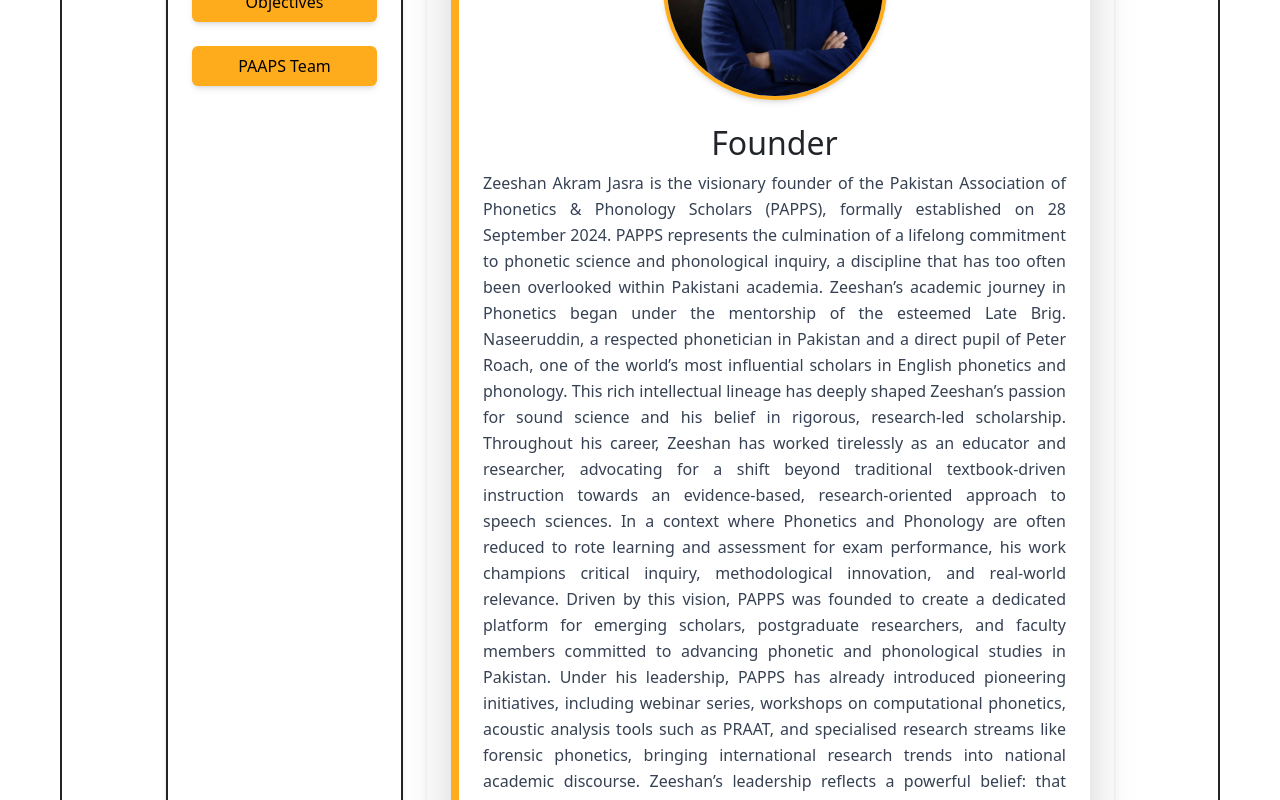
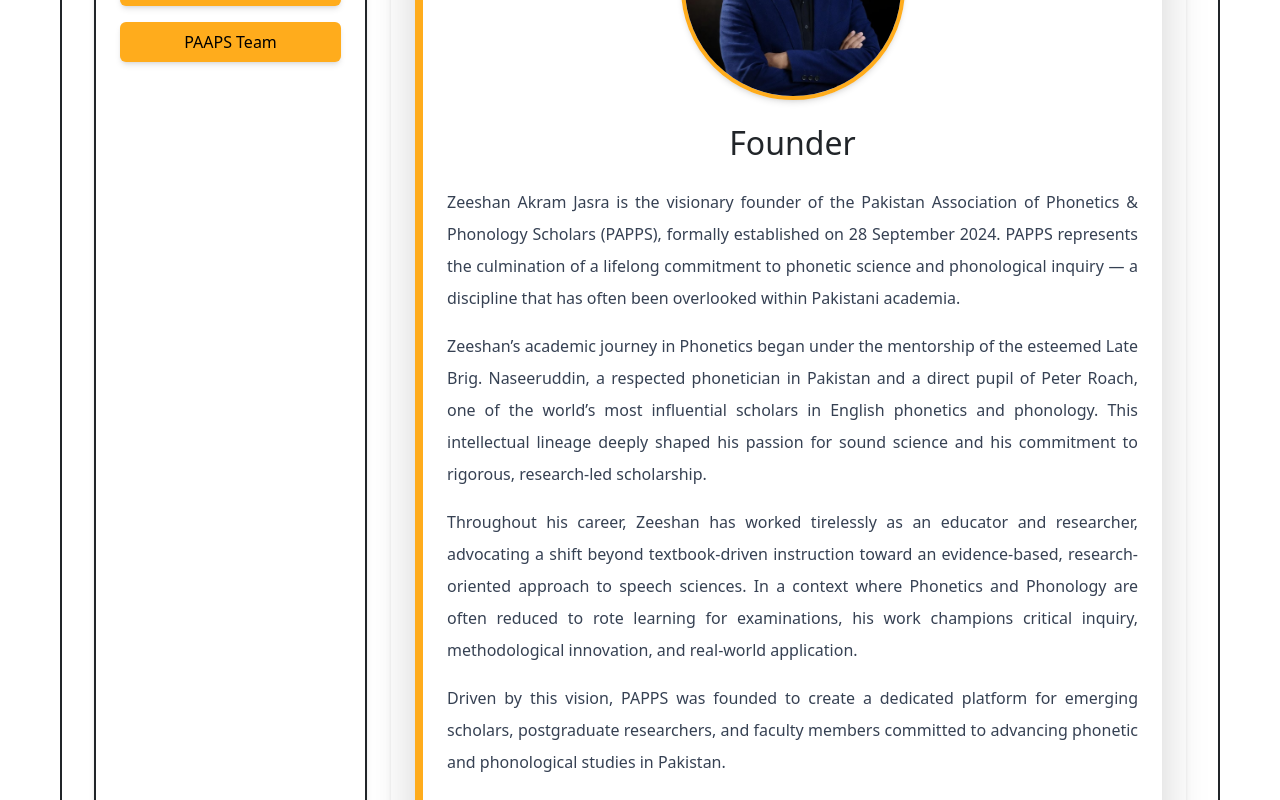
Before and after one commit to PAPPS1/PAPPS, a React (Vite) app: page /about/founder in a window 1280 px wide. Shown: the part 600-1400 px from the top of the page. Built offline with nearby package versions, Linux system fonts and the light colour scheme.

Commit message:
Improved mobile responsiveness and UI fixes

```diff
--- a/src/Components/Pages/About.jsx
+++ b/src/Components/Pages/About.jsx
@@ -3,14 +3,18 @@
 
 const About = () => {
   return (
-    <div className="h-auto px-20 py-2 border-2 flex flex-col gap-10">
-      <span className="text-2xl font-extrabold text-gray-500 border-b-8 py-3">
+    <div className="h-auto px-4 sm:px-8 md:px-12 xl:px-20 py-4 sm:py-6 border-2 flex flex-col gap-6 sm:gap-10">
+      <span className="text-xl sm:text-2xl font-extrabold text-gray-500 border-b-4 sm:border-b-8 py-3">
         About
       </span>
 
-      <div className="flex flex-col xl:flex-row gap-6 p-6 max-w-7xl mx-auto">
+      <div className="flex flex-col xl:flex-row gap-6 p-2 sm:p-4 xl:p-6 max-w-7xl mx-auto w-full">
         {/* SIDEBAR */}
-        <div className="shrink-0 w-full xl:w-1/4 bg-white border-2 rounded-xl p-6 flex flex-wrap xl:flex-col gap-4 shadow-md">
+        <div
+          className="w-full xl:w-1/4 bg-white border-2 rounded-xl p-4 sm:p-6
+                        flex flex-col sm:flex-row xl:flex-col
+                        gap-3 sm:gap-4 shadow-md"
+        >
           {[
             { to: "history", label: "History" },
             { to: "founder", label: "Founder" },
@@ -20,9 +24,17 @@
             <Link
               key={link.to}
               to={link.to}
-              className="w-full no-underline! text-center px-6 py-2 rounded-md bg-[#FFAC1C] text-black font-medium shadow-md transition-all duration-200 ease-in-out
-                  hover:bg-white hover:text-[#FFAC1C] hover:shadow-lg active:scale-95 active:shadow-sm
-                  focus:outline-none focus:ring-2 focus:ring-[#FFAC1C]/50"
+              className="
+                w-full sm:flex-1 xl:flex-none
+                no-underline! text-center
+                px-4 sm:px-6 py-2
+                rounded-md
+                bg-[#FFAC1C] text-black font-medium shadow-md
+                transition-all duration-200 ease-in-out
+                hover:bg-white hover:text-[#FFAC1C] hover:shadow-lg
+                active:scale-95 active:shadow-sm
+                focus:outline-none focus:ring-2 focus:ring-[#FFAC1C]/50
+              "
             >
               {link.label}
             </Link>
@@ -30,7 +42,7 @@
         </div>
 
         {/* CONTENT */}
-        <div className="flex-1 bg-white rounded-xl p-6 shadow-md min-h-75">
+        <div className="flex-1 bg-white rounded-xl p-4 sm:p-6 shadow-md min-h-[250px] sm:min-h-[300px]">
           <Outlet />
         </div>
       </div>
--- a/src/Components/Pages/SubPages/AboutFounder.jsx
+++ b/src/Components/Pages/SubPages/AboutFounder.jsx
@@ -5,83 +5,111 @@
 
 const AboutFounder = () => {
   return (
-    <div className="max-w-4xl mx-auto p-6 bg-white rounded-xl shadow-lg border-l-8 border-[#FFAC1C]">
+    <div
+      className="max-w-4xl
+                    mx-auto
+                    px-4 sm:px-6
+                    py-6
+                    bg-white
+                    rounded-xl
+                    shadow-lg
+                    border-l-4 sm:border-l-8
+                    border-[#FFAC1C]"
+    >
       {/* Founder Image */}
       <div className="flex justify-center mb-6">
         <img
-          src="/assets/founder.jpeg" // <-- replace with actual image path or URL
+          src="/assets/founder.jpeg"
           alt="Founder Zeeshan Akram Jasra"
-          className="w-48 h-48 md:w-56 md:h-56 rounded-full object-cover border-4 border-[#FFAC1C] shadow-md"
+          className="w-32 h-32 sm:w-48 sm:h-48 md:w-56 md:h-56
+                     rounded-full
+                     object-cover
+                     border-4
+                     border-[#FFAC1C]
+                     shadow-md"
         />
       </div>
 
       {/* Header */}
-      <h2 className="text-3xl md:text-4xl font-extrabold text-[#FFAC1C] mb-6 text-center">
+      <h2
+        className="text-xl sm:text-3xl md:text-4xl
+                     font-extrabold
+                     text-[#FFAC1C]
+                     mb-4 sm:mb-6
+                     text-center"
+      >
         Founder
       </h2>
 
       {/* Content */}
-      <p className="text-gray-700 text-justify leading-relaxed space-y-4">
-        Zeeshan Akram Jasra is the visionary founder of the Pakistan Association
-        of Phonetics & Phonology Scholars (PAPPS), formally established on 28
-        September 2024. PAPPS represents the culmination of a lifelong
-        commitment to phonetic science and phonological inquiry, a discipline
-        that has too often been overlooked within Pakistani academia. Zeeshan’s
-        academic journey in Phonetics began under the mentorship of the esteemed
-        Late Brig. Naseeruddin, a respected phonetician in Pakistan and a direct
-        pupil of Peter Roach, one of the world’s most influential scholars in
-        English phonetics and phonology. This rich intellectual lineage has
-        deeply shaped Zeeshan’s passion for sound science and his belief in
-        rigorous, research-led scholarship. Throughout his career, Zeeshan has
-        worked tirelessly as an educator and researcher, advocating for a shift
-        beyond traditional textbook-driven instruction towards an
-        evidence-based, research-oriented approach to speech sciences. In a
-        context where Phonetics and Phonology are often reduced to rote learning
-        and assessment for exam performance, his work champions critical
-        inquiry, methodological innovation, and real-world relevance. Driven by
-        this vision, PAPPS was founded to create a dedicated platform for
-        emerging scholars, postgraduate researchers, and faculty members
-        committed to advancing phonetic and phonological studies in Pakistan.
-        Under his leadership, PAPPS has already introduced pioneering
-        initiatives, including webinar series, workshops on computational
-        phonetics, acoustic analysis tools such as PRAAT, and specialised
-        research streams like forensic phonetics, bringing international
-        research trends into national academic discourse. Zeeshan’s leadership
-        reflects a powerful belief: that Pakistani scholars should not only
-        engage with global advancements in linguistics but also contribute
-        meaningfully to them. PAPPS, under his guidance, continues to nurture a
-        new generation of linguists prepared to explore innovative,
-        interdisciplinary frontiers in phonetic and phonological research.
-      </p>
+      <div
+        className="text-gray-700
+                      text-left sm:text-justify
+                      text-sm sm:text-base
+                      leading-relaxed
+                      sm:leading-loose
+                      space-y-4"
+      >
+        <p>
+          Zeeshan Akram Jasra is the visionary founder of the Pakistan
+          Association of Phonetics & Phonology Scholars (PAPPS), formally
+          established on 28 September 2024. PAPPS represents the culmination of
+          a lifelong commitment to phonetic science and phonological inquiry — a
+          discipline that has often been overlooked within Pakistani academia.
+        </p>
+
+        <p>
+          Zeeshan’s academic journey in Phonetics began under the mentorship of
+          the esteemed Late Brig. Naseeruddin, a respected phonetician in
+          Pakistan and a direct pupil of Peter Roach, one of the world’s most
+          influential scholars in English phonetics and phonology. This
+          intellectual lineage deeply shaped his passion for sound science and
+          his commitment to rigorous, research-led scholarship.
+        </p>
+
+        <p>
+          Throughout his career, Zeeshan has worked tirelessly as an educator
+          and researcher, advocating a shift beyond textbook-driven instruction
+          toward an evidence-based, research-oriented approach to speech
+          sciences. In a context where Phonetics and Phonology are often reduced
+          to rote learning for examinations, his work champions critical
+          inquiry, methodological innovation, and real-world application.
+        </p>
+
+        <p>
+          Driven by this vision, PAPPS was founded to create a dedicated
+          platform for emerging scholars, postgraduate researchers, and faculty
+          members committed to advancing phonetic and phonological studies in
+          Pakistan.
+        </p>
+
+        <p>
+          Under his leadership, PAPPS has introduced pioneering initiatives
+          including webinar series, workshops on computational phonetics,
+          acoustic analysis tools such as PRAAT, and specialised research
+          streams like forensic phonetics — bringing international research
+          trends into national academic discourse.
+        </p>
+
+        <p>
+          Zeeshan’s leadership reflects a powerful belief: Pakistani scholars
+          should not only engage with global advancements in linguistics but
+          also contribute meaningfully to them. PAPPS continues to nurture a new
+          generation of linguists prepared to explore innovative and
+          interdisciplinary frontiers in phonetic and phonological research.
+        </p>
+      </div>
 
       {/* Social Media Links */}
       <div className="flex justify-center mt-6 gap-6">
         <a
-          href="https://www.linkedin.com/in/zajasra" // <-- replace with actual LinkedIn
+          href="https://www.linkedin.com/in/zajasra"
           target="_blank"
           rel="noopener noreferrer"
           className="text-[#0077B5] hover:text-[#FFAC1C] transition-colors duration-200"
         >
-          <SiLinkedin size={32} />
+          <SiLinkedin size={28} className="sm:w-8 sm:h-8" />
         </a>
-
-        {/* <a
-          href="https://www.facebook.com/founder-link" // <-- replace with actual Facebook
-          target="_blank"
-          rel="noopener noreferrer"
-          className="text-[#1877F2] hover:text-[#FFAC1C] transition-colors duration-200"
-        >
-          <FaFacebook size={32} />
-        </a>
-
-        <a
-          href="https://www.instagram.com/founder-link" // <-- replace with actual Instagram
-          target="_blank"
-          rel="noopener noreferrer"
-          className="text-[#E1306C] hover:text-[#FFAC1C] transition-colors duration-200"
-        >
-          <LuInstagram size={32} />
-        </a> */}
       </div>
     </div>
   );
--- a/src/Components/Pages/SubPages/AboutHistory.jsx
+++ b/src/Components/Pages/SubPages/AboutHistory.jsx
@@ -2,40 +2,78 @@
 
 const AboutHistory = () => {
   return (
-    <div className="max-w-4xl mx-auto p-6 bg-white rounded-xl shadow-lg border-l-8 border-[#FFAC1C]">
+    <div
+      className="max-w-4xl
+                    mx-auto
+                    px-4 sm:px-6
+                    py-4 sm:py-6
+                    bg-white
+                    rounded-xl
+                    shadow-lg
+                    border-l-4 sm:border-l-8
+                    border-[#FFAC1C]"
+    >
       {/* Header */}
-      <h2 className="text-3xl md:text-4xl font-extrabold text-green-600 mb-6">
+      <h2
+        className="text-xl sm:text-3xl md:text-4xl
+                     font-extrabold
+                     text-green-600
+                     mb-4 sm:mb-6"
+      >
         History
       </h2>
 
       {/* Content */}
-      <p className="text-gray-700 text-justify leading-relaxed space-y-4">
+      <p
+        className="text-gray-700
+                    text-left sm:text-justify
+                    text-sm sm:text-base
+                    leading-relaxed
+                    sm:leading-loose"
+      >
         The Pakistan Association of Phonetics & Phonology Scholars (PAPPS) is a
         pioneering academic initiative dedicated to advancing the study,
-        research, and teaching of Phonetics and Phonology in Pakistan. At a time
-        when global scholarship in these fields is rapidly expanding, embracing
-        experimental methods, acoustic analysis, speech technology, and
-        interdisciplinary research, Pakistani academia has largely remained
+        research, and teaching of Phonetics and Phonology in Pakistan.
+        <br />
+        <br />
+        At a time when global scholarship in these fields is rapidly expanding,
+        embracing experimental methods, acoustic analysis, speech technology,
+        and interdisciplinary research, Pakistani academia has largely remained
         confined to textbook-based instruction and examination-oriented
-        assessment. For decades, Phonetics and Phonology in Pakistan have been
-        treated as peripheral subjects, often reduced to limited classroom
-        coverage and a single 100-mark paper, with little emphasis on research,
-        innovation, or real-world application. PAPPS emerges as a timely and
-        necessary response to this long-standing academic gap. Committed to
-        academic revival and intellectual progression, PAPPS aims to introduce
-        contemporary and emerging research avenues to young scholars,
-        researchers, and faculty members alike. Through webinars, training
-        sessions, scholarly discussions, and collaborative platforms, the
-        association works to bridge the gap between global research practices
-        and local academic realities. Founded by ZA Jasra, a dedicated
-        phonetician and academic, PAPPS reflects a deep-rooted passion for the
-        discipline and a firm belief that Pakistani scholars deserve equal
-        access to cutting-edge knowledge and research culture. More than an
-        association, PAPPS represents a movement, one that seeks to reposition
-        Phonetics and Phonology as central, dynamic, and research-driven fields
-        within Pakistani academia. PAPPS stands for progress, relevance, and
-        scholarly empowerment, reshaping how speech sciences are understood,
-        taught, and researched in Pakistan.
+        assessment.
+        <br />
+        <br />
+        For decades, Phonetics and Phonology in Pakistan have been treated as
+        peripheral subjects, often reduced to limited classroom coverage and a
+        single 100-mark paper, with little emphasis on research, innovation, or
+        real-world application.
+        <br />
+        <br />
+        PAPPS emerges as a timely and necessary response to this long-standing
+        academic gap. Committed to academic revival and intellectual
+        progression, PAPPS aims to introduce contemporary and emerging research
+        avenues to young scholars, researchers, and faculty members alike.
+        <br />
+        <br />
+        Through webinars, training sessions, scholarly discussions, and
+        collaborative platforms, the association works to bridge the gap between
+        global research practices and local academic realities.
+        <br />
+        <br />
+        Founded by ZA Jasra, a dedicated phonetician and academic, PAPPS
+        reflects a deep-rooted passion for the discipline and a firm belief that
+        Pakistani scholars deserve equal access to cutting-edge knowledge and
+        research culture.
+        <br />
+        <br />
+        More than an association, PAPPS represents a movement — one that seeks
+        to reposition Phonetics and Phonology as central, dynamic, and
+        research-driven fields within Pakistani academia.
+        <br />
+        <br />
+        PAPPS stands for progress, relevance, and scholarly empowerment,
+        reshaping how speech sciences are understood, taught, and researched in
+        Pakistan.
       </p>
     </div>
   );
```
Also changed, not shown: src/Components/Navbar.jsx (+50 -17 lines), src/Components/Pages/Home.jsx (+45 -89 lines), src/Components/Pages/SubPages/AboutObjectives.jsx (+33 -10 lines).
